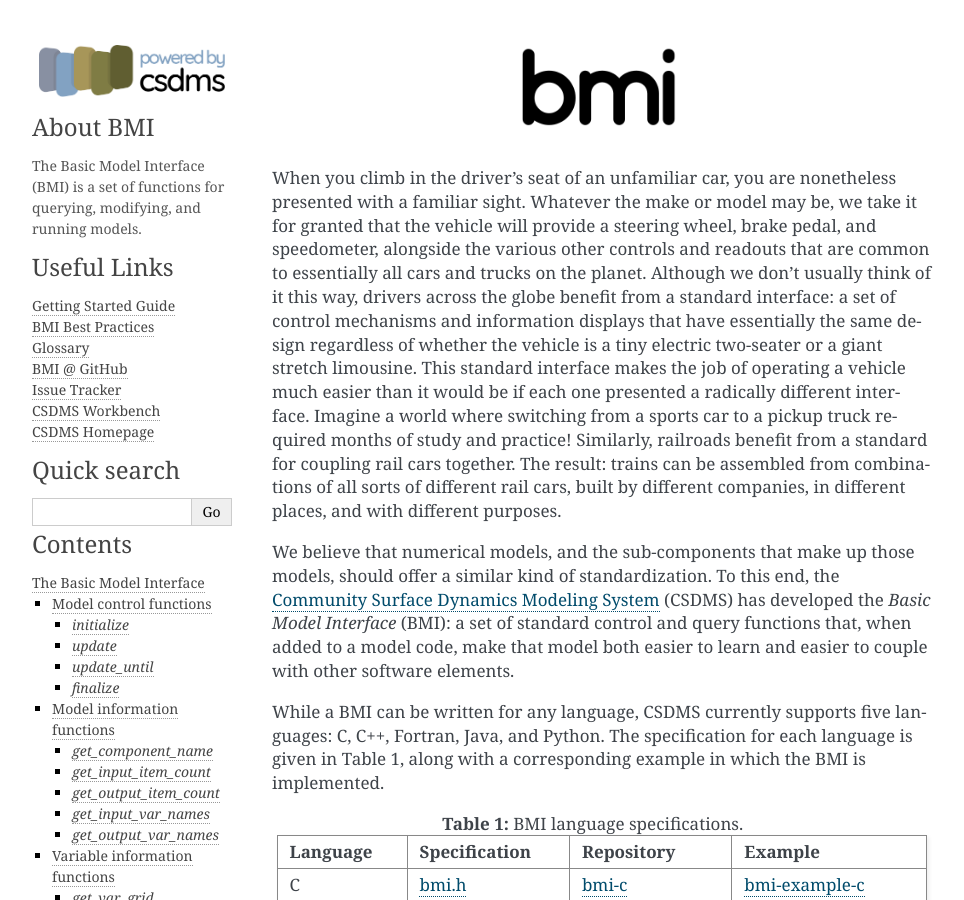
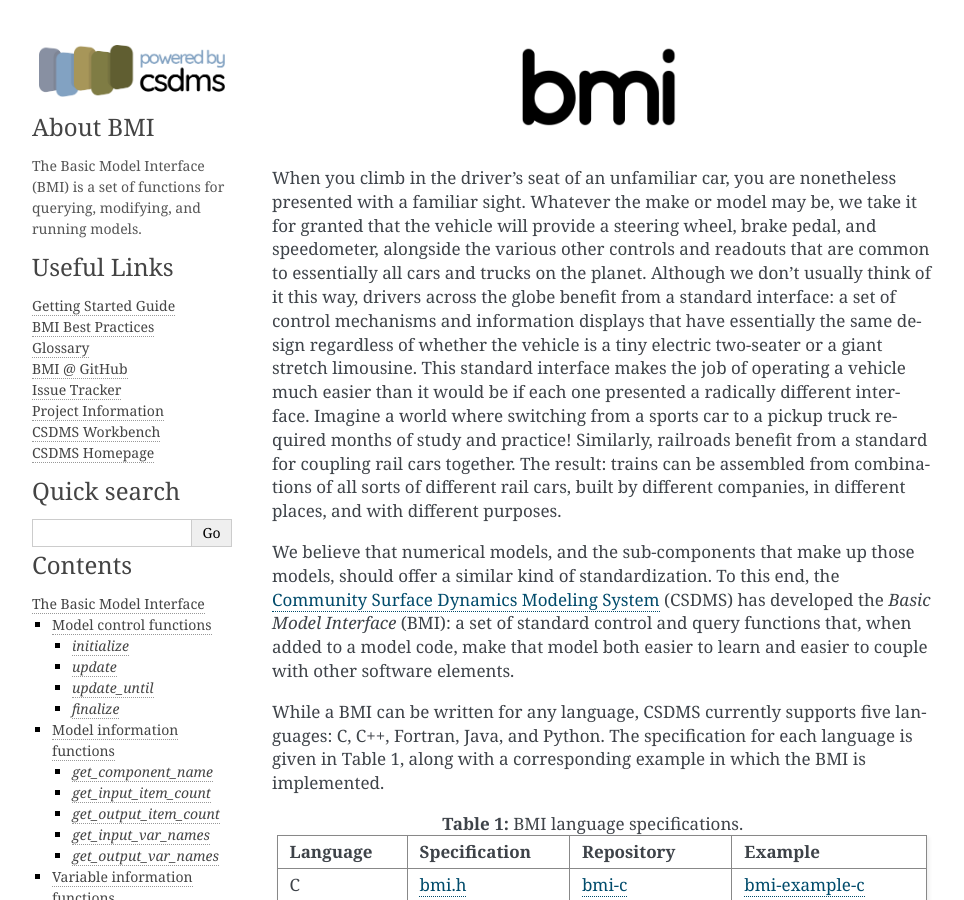
Before and after one commit to csdms/bmi, a Sphinx documentation site: the page built from docs/source/index.rst, in a window 1280 px wide and 900 px high. Shown: the whole window, without its empty margins (148-1112 px from the left). Built offline with Sphinx 7.4.7, drawn with Linux system fonts in a browser that asks for light colours; formulas are drawn with MathJax 3.

Commit message:
Add sidebar link to project information

```diff
--- a/docs/source/_templates/links.html
+++ b/docs/source/_templates/links.html
@@ -5,6 +5,7 @@
   <li><a href="./glossary.html">Glossary</a></li>
   <li><a href="https://github.com/csdms/bmi/">BMI @ GitHub</a></li>
   <li><a href="https://github.com/csdms/bmi/issues">Issue Tracker</a></li>
+  <li><a href="./index.html#project-information">Project Information</a></li>
   <li><a href="https://csdms.colorado.edu/wiki/Workbench">CSDMS Workbench</a></li>
   <li><a href="https://csdms.colorado.edu">CSDMS Homepage</a></li>
 </ul>
```
